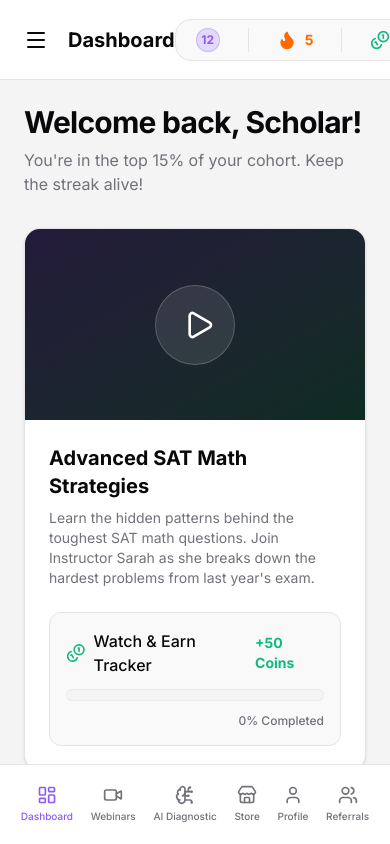
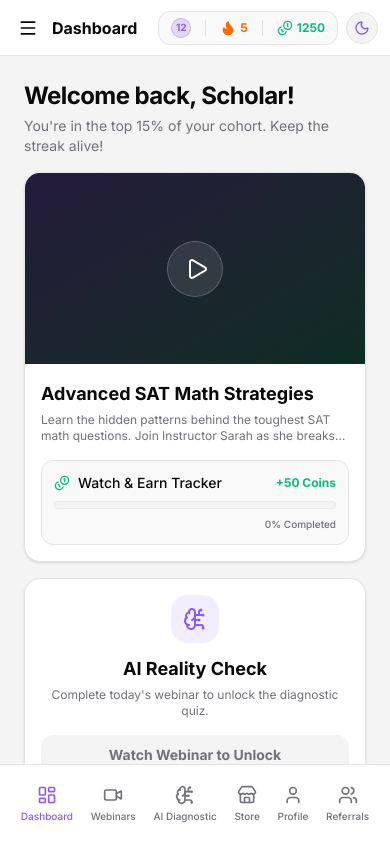
Before and after one commit to FLEXIBLEfarab/studybridge, a Next.js app: page /dashboard in a window 390 px wide. Built offline with nearby package versions, Linux system fonts and the light colour scheme.

Commit message:
Make dashboard and topbar compact on mobile

```diff
--- a/src/app/dashboard/layout.tsx
+++ b/src/app/dashboard/layout.tsx
@@ -90,57 +90,57 @@ export default function DashboardLayout({
       {/* Main Content */}
       <main className="flex-1 flex flex-col min-w-0">
         {/* Topbar */}
-        <header className="h-20 border-b border-border bg-card flex items-center justify-between px-4 lg:px-10 shrink-0">
-          <div className="flex items-center gap-3">
+        <header className="h-14 md:h-20 border-b border-border bg-card flex items-center justify-between px-3 lg:px-10 shrink-0">
+          <div className="flex items-center gap-2">
             <button
-              className="md:hidden p-2 rounded-lg hover:bg-muted transition-colors"
+              className="md:hidden p-1.5 rounded-lg hover:bg-muted transition-colors"
               onClick={() => setIsMobileMenuOpen(true)}
             >
-              <Menu className="w-6 h-6" />
+              <Menu className="w-5 h-5" />
             </button>
-            <h2 className="text-xl md:text-2xl font-bold">
+            <h2 className="text-base md:text-2xl font-bold">
               {navItems.find((item) => item.href === pathname)?.name || "Dashboard"}
             </h2>
           </div>
 
-          <div className="flex items-center gap-4 ml-auto">
+          <div className="flex items-center gap-2 md:gap-4 ml-auto">
             {mounted && (
-              <div className="flex items-center gap-4 bg-muted/50 p-2 rounded-2xl border border-border">
+              <div className="flex items-center gap-2 md:gap-4 bg-muted/50 p-1.5 md:p-2 rounded-xl md:rounded-2xl border border-border">
                 {/* Level */}
-                <div className="flex items-center gap-2 px-3">
-                  <div className="w-6 h-6 rounded-full bg-brand-purple/20 flex items-center justify-center border border-brand-purple/30">
-                    <span className="text-xs font-bold text-brand-purple">{level}</span>
+                <div className="flex items-center gap-1 md:gap-2 px-1.5 md:px-3">
+                  <div className="w-5 h-5 md:w-6 md:h-6 rounded-full bg-brand-purple/20 flex items-center justify-center border border-brand-purple/30">
+                    <span className="text-[10px] md:text-xs font-bold text-brand-purple">{level}</span>
                   </div>
                   <span className="text-sm font-medium hidden lg:block">Lvl {level}</span>
                 </div>
 
-                <div className="w-px h-6 bg-border" />
+                <div className="w-px h-4 md:h-6 bg-border" />
 
                 {/* Streak */}
-                <div className="flex items-center gap-2 px-3 text-orange-500">
-                  <Flame className="w-5 h-5 fill-orange-500" />
-                  <span className="text-sm font-bold">{streak}</span>
+                <div className="flex items-center gap-1 px-1.5 md:px-3 text-orange-500">
+                  <Flame className="w-4 h-4 md:w-5 md:h-5 fill-orange-500" />
+                  <span className="text-xs md:text-sm font-bold">{streak}</span>
                 </div>
 
-                <div className="w-px h-6 bg-border" />
+                <div className="w-px h-4 md:h-6 bg-border" />
 
                 {/* Coins */}
-                <div className="flex items-center gap-2 px-3 text-brand-green">
-                  <Coins className="w-5 h-5" />
-                  <span className="text-sm font-bold">{coins}</span>
+                <div className="flex items-center gap-1 px-1.5 md:px-3 text-brand-green">
+                  <Coins className="w-4 h-4 md:w-5 md:h-5" />
+                  <span className="text-xs md:text-sm font-bold">{coins}</span>
                 </div>
               </div>
             )}
 
             <button
               onClick={() => setTheme(theme === "dark" ? "light" : "dark")}
-              className="w-10 h-10 rounded-full bg-muted flex items-center justify-center hover:bg-muted/80 transition-colors border border-border"
+              className="w-8 h-8 md:w-10 md:h-10 rounded-full bg-muted flex items-center justify-center hover:bg-muted/80 transition-colors border border-border"
             >
               {mounted ? (
                 theme === "dark" ? (
-                  <Sun className="w-5 h-5 text-yellow-500" />
+                  <Sun className="w-4 h-4 md:w-5 md:h-5 text-yellow-500" />
                 ) : (
-                  <Moon className="w-5 h-5 text-brand-purple" />
+                  <Moon className="w-4 h-4 md:w-5 md:h-5 text-brand-purple" />
                 )
               ) : (
                 <div className="w-5 h-5" />
--- a/src/app/dashboard/page.tsx
+++ b/src/app/dashboard/page.tsx
@@ -31,61 +31,59 @@ export default function DashboardPage() {
   };
 
   return (
-    <div className="max-w-5xl mx-auto space-y-8">
+    <div className="max-w-5xl mx-auto space-y-4 md:space-y-8">
       {/* Welcome Section */}
-      <div className="flex flex-col md:flex-row md:items-end justify-between gap-4">
-        <div>
-          <h1 className="text-3xl font-bold tracking-tight mb-2">Welcome back, Scholar!</h1>
-          <p className="text-muted-foreground">
-            You're in the top 15% of your cohort. Keep the streak alive!
-          </p>
-        </div>
+      <div>
+        <h1 className="text-2xl md:text-3xl font-bold tracking-tight mb-1">Welcome back, Scholar!</h1>
+        <p className="text-muted-foreground text-sm md:text-base">
+          You're in the top 15% of your cohort. Keep the streak alive!
+        </p>
       </div>
 
       {/* Main Webinar Section */}
-      <div className="grid grid-cols-1 lg:grid-cols-3 gap-8">
-        <div className="lg:col-span-2 space-y-6">
+      <div className="grid grid-cols-1 lg:grid-cols-3 gap-4 md:gap-8">
+        <div className="lg:col-span-2 space-y-4 md:space-y-6">
           <div className="rounded-2xl border border-border bg-card overflow-hidden shadow-sm">
             {/* Video Player Placeholder */}
-            <div className="aspect-video bg-zinc-950 relative flex items-center justify-center group">
+            <div className="aspect-[16/9] md:aspect-video bg-zinc-950 relative flex items-center justify-center group">
               {/* Fake video background */}
               <div className="absolute inset-0 opacity-20 bg-gradient-to-br from-brand-purple to-brand-green" />
 
               {!isPlaying ? (
                 <button
                   onClick={() => setIsPlaying(true)}
-                  className="w-20 h-20 rounded-full bg-white/10 backdrop-blur-md flex items-center justify-center border border-white/20 hover:scale-110 transition-transform group-hover:bg-brand-purple/50 z-10"
+                  className="w-14 h-14 md:w-20 md:h-20 rounded-full bg-white/10 backdrop-blur-md flex items-center justify-center border border-white/20 hover:scale-110 transition-transform group-hover:bg-brand-purple/50 z-10"
                 >
-                  <Play className="w-8 h-8 text-white ml-2" />
+                  <Play className="w-6 h-6 md:w-8 md:h-8 text-white ml-1" />
                 </button>
               ) : (
-                <div className="absolute bottom-4 left-4 right-4 flex items-center justify-between z-10 text-white">
+                <div className="absolute bottom-3 left-3 right-3 flex items-center justify-between z-10 text-white">
                   <div className="flex items-center gap-2">
                     <span className="w-2 h-2 rounded-full bg-red-500 animate-pulse" />
-                    <span className="text-sm font-medium">LIVE</span>
+                    <span className="text-xs font-medium">LIVE</span>
                   </div>
-                  <span className="text-sm font-medium">Advanced SAT Math Strategies</span>
+                  <span className="text-xs font-medium">Advanced SAT Math Strategies</span>
                 </div>
               )}
             </div>
 
-            <div className="p-6">
-              <h3 className="text-xl font-bold mb-2">Advanced SAT Math Strategies</h3>
-              <p className="text-muted-foreground text-sm mb-6">
+            <div className="p-4 md:p-6">
+              <h3 className="text-lg md:text-xl font-bold mb-1">Advanced SAT Math Strategies</h3>
+              <p className="text-muted-foreground text-xs md:text-sm mb-4 md:mb-6 line-clamp-2 md:line-clamp-none">
                 Learn the hidden patterns behind the toughest SAT math questions. Join Instructor Sarah as she breaks down the hardest problems from last year's exam.
               </p>
 
               {/* Watch & Earn Tracker */}
-              <div className="space-y-3 bg-muted/50 p-4 rounded-xl border border-border">
+              <div className="space-y-2 bg-muted/50 p-3 md:p-4 rounded-xl border border-border">
                 <div className="flex items-center justify-between">
-                  <div className="flex items-center gap-2 font-medium">
-                    <Coins className="w-5 h-5 text-brand-green" />
+                  <div className="flex items-center gap-2 font-medium text-sm">
+                    <Coins className="w-4 h-4 text-brand-green" />
                     <span>Watch & Earn Tracker</span>
                   </div>
-                  <span className="text-sm font-bold text-brand-green">+50 Coins</span>
+                  <span className="text-xs font-bold text-brand-green">+50 Coins</span>
                 </div>
 
-                <div className="h-3 w-full bg-muted rounded-full overflow-hidden border border-border/50">
+                <div className="h-2 md:h-3 w-full bg-muted rounded-full overflow-hidden border border-border/50">
                   <motion.div
                     className="h-full bg-gradient-to-r from-brand-purple to-brand-green"
                     initial={{ width: 0 }}
@@ -93,7 +91,7 @@ export default function DashboardPage() {
                     transition={{ duration: 0.2 }}
                   />
                 </div>
-                <div className="text-xs text-right text-muted-foreground font-medium">
+                <div className="text-[10px] md:text-xs text-right text-muted-foreground font-medium">
                   {progress}% Completed
                 </div>
               </div>
@@ -102,19 +100,19 @@ export default function DashboardPage() {
         </div>
 
         {/* Sidebar Actions */}
-        <div className="space-y-6">
-          <div className="rounded-2xl border border-border bg-card p-6 shadow-sm flex flex-col items-center text-center">
-            <div className="w-16 h-16 rounded-2xl bg-brand-purple/10 flex items-center justify-center mb-4">
-              <BrainCircuit className="w-8 h-8 text-brand-purple" />
+        <div className="space-y-4 md:space-y-6">
+          <div className="rounded-2xl border border-border bg-card p-4 md:p-6 shadow-sm flex flex-col items-center text-center">
+            <div className="w-12 h-12 md:w-16 md:h-16 rounded-2xl bg-brand-purple/10 flex items-center justify-center mb-3 md:mb-4">
+              <BrainCircuit className="w-6 h-6 md:w-8 md:h-8 text-brand-purple" />
             </div>
-            <h3 className="text-xl font-bold mb-2">AI Reality Check</h3>
-            <p className="text-muted-foreground text-sm mb-6">
-              Unlock the diagnostic quiz by completing today's webinar to see where you stand.
+            <h3 className="text-lg md:text-xl font-bold mb-1 md:mb-2">AI Reality Check</h3>
+            <p className="text-muted-foreground text-xs md:text-sm mb-4 md:mb-6">
+              Complete today's webinar to unlock the diagnostic quiz.
             </p>
 
             <Link
               href={progress === 100 ? "/dashboard/diagnostic" : "#"}
-              className={`w-full flex items-center justify-center gap-2 h-12 rounded-xl font-bold transition-all ${
+              className={`w-full flex items-center justify-center gap-2 h-10 md:h-12 rounded-xl font-bold text-sm transition-all ${
                 progress === 100
                   ? "bg-brand-purple text-white shadow-lg shadow-brand-purple/25 hover:bg-brand-purple/90"
                   : "bg-muted text-muted-foreground cursor-not-allowed"
@@ -122,7 +120,7 @@ export default function DashboardPage() {
             >
               {progress === 100 ? (
                 <>
-                  Take AI Quiz <ArrowRight className="w-5 h-5" />
+                  Take AI Quiz <ArrowRight className="w-4 h-4" />
                 </>
               ) : (
                 "Watch Webinar to Unlock"
@@ -136,16 +134,16 @@ export default function DashboardPage() {
                 initial={{ opacity: 0, y: 20 }}
                 animate={{ opacity: 1, y: 0 }}
                 exit={{ opacity: 0, scale: 0.9 }}
-                className="rounded-2xl border border-brand-green/30 bg-brand-green/10 p-6 flex flex-col items-center text-center"
+                className="rounded-2xl border border-brand-green/30 bg-brand-green/10 p-4 md:p-6 flex flex-col items-center text-center"
               >
-                <div className="w-12 h-12 rounded-full bg-brand-green/20 flex items-center justify-center mb-3">
-                  <Coins className="w-6 h-6 text-brand-green" />
+                <div className="w-10 h-10 md:w-12 md:h-12 rounded-full bg-brand-green/20 flex items-center justify-center mb-2">
+                  <Coins className="w-5 h-5 md:w-6 md:h-6 text-brand-green" />
                 </div>
-                <h4 className="font-bold mb-1 text-brand-green">Reward Unlocked!</h4>
-                <p className="text-sm opacity-80 mb-4">You've completed the webinar.</p>
+                <h4 className="font-bold mb-1 text-brand-green text-sm">Reward Unlocked!</h4>
+                <p className="text-xs opacity-80 mb-3">You've completed the webinar.</p>
                 <button
                   onClick={handleClaimReward}
-                  className="bg-brand-green text-zinc-950 font-bold py-2 px-6 rounded-lg w-full hover:bg-brand-green/90 transition-colors"
+                  className="bg-brand-green text-zinc-950 font-bold py-2 px-6 rounded-lg w-full hover:bg-brand-green/90 transition-colors text-sm"
                 >
                   Claim 50 Coins
                 </button>
@@ -156,9 +154,9 @@ export default function DashboardPage() {
               <motion.div
                 initial={{ opacity: 0, scale: 0.9 }}
                 animate={{ opacity: 1, scale: 1 }}
-                className="rounded-2xl border border-border bg-card p-4 flex items-center justify-center gap-2 text-brand-green font-medium"
+                className="rounded-2xl border border-border bg-card p-3 flex items-center justify-center gap-2 text-brand-green font-medium text-sm"
               >
-                <CheckCircle2 className="w-5 h-5" />
+                <CheckCircle2 className="w-4 h-4" />
                 Reward Claimed!
               </motion.div>
             )}
```
